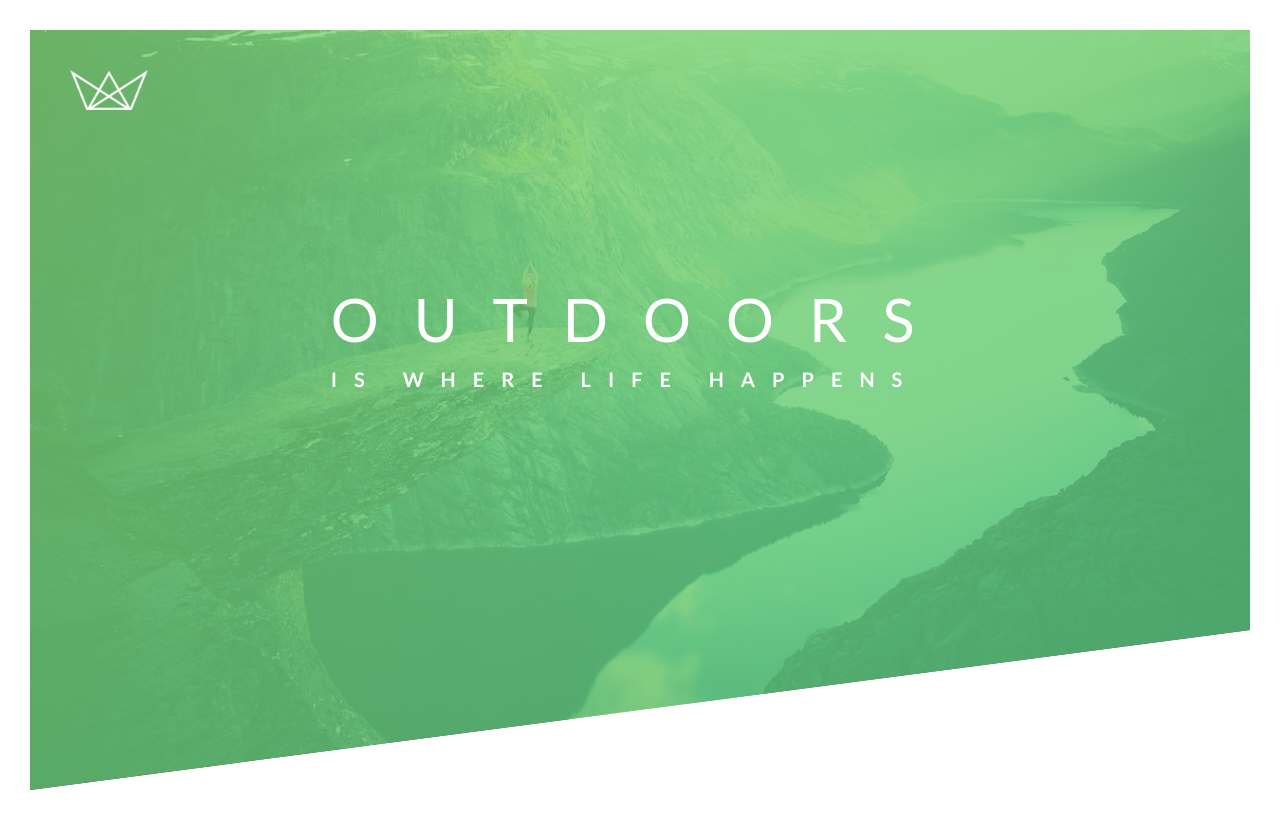
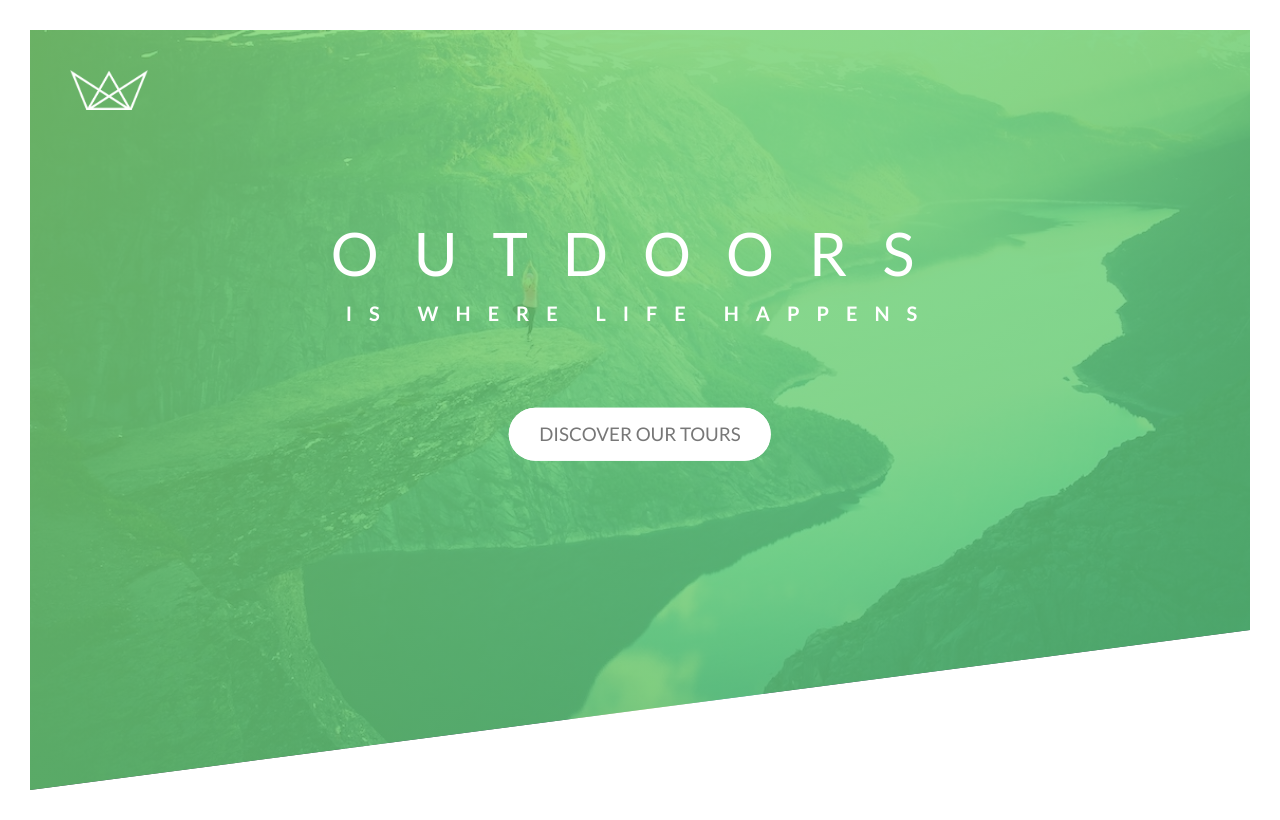
Before and after one commit to CypherAk007/Natours-React-App, a React (Vite) app: page / in a window 1280 px wide. Built offline with nearby package versions, Linux system fonts and the light colour scheme.

Commit message:
Button effect (jugard )

```diff
--- a/src/UI/Button.jsx
+++ b/src/UI/Button.jsx
@@ -4,9 +4,11 @@ const Button  = (props)=>{
     return (
         <button
         className=
-        {`${classes.btn}  transition-all   inline-block text-3xl uppercase mt-12  bg-white px-12 py-6  no-underline rounded-full
-         hover:-translate-y-4 hover:shadow-button hover:relative hover:after:scale-x-[1.4] hover:after:scale-y-[1.6] hover:after:opacity-0 active:relative
-         active:-translate-y-0 active:shadow-[0_5px_10px_rgba(0,0,0,.2)]
+        {`${classes.btn} ${classes['btn--white']} transition-all inline-block text-3xl uppercase bg-white text-[#777] px-12 py-6  rounded-full
+         hover:-translate-y-4 hover:shadow-button
+         active:-translate-y-[1px] active:shadow-[0_5px_10px_rgba(0,0,0,.2)]
+
+
           `}
         >
             {props.children}
@@ -17,3 +19,4 @@ const Button  = (props)=>{
 export default Button;
 
 // className={props.className}
+// hover:relative hover:after:scale-x-[1.4] hover:after:scale-y-[1.6] hover:after:opacity-0 active:relative
--- a/src/UI/Button.module.scss
+++ b/src/UI/Button.module.scss
@@ -1,17 +1,51 @@
-.btn:link,
-.btn:visited{
+.btn{
+    position: relative;
+    /* display: inline-block; makes the element as seprate block used when we need padding and margin */
+    &:link,
+    &:visited{
+
+        text-transform: uppercase;
+        padding: 1.5rem 4rem;
+        text-decoration: none;
+        border-radius: 10rem;
+        display: inline-block;
+        transition: all .2s;
         position: relative;
     }
+    /* box-shadow: 0 10px 20px; -> (x , y, blur) */
+    &:hover{
+        transform: translateY(-1rem);
+        box-shadow: 0 1rem 2rem rgba(#000, .2);
 
-.btn::after{
-    content: '';
+
+        &::after{
+            transform: scaleX(1.4) scaleY(1.6);
+            opacity: 0;
+        }
+    }
+    &:active{
+        transform: translateY(-.1rem);
+        box-shadow: 0 .5rem 1rem rgba(#000, .2);
+    }
+    &--white{
+        background-color:white;
+        color: grey;
+
+        &::after{
+            background-color: white;
+        }
+    }
+
+    &:after{
+        content: "";
         display: inline-block;
+        height: 100%;
+        width: 100%;
+        border-radius: 10rem;
         position: absolute;
         top: 0;
         left: 0;
-    height: 100%;
-    width: 100%;
         z-index: -1;
         transition: all .4s;
-    background-color: wheat;
     }
+}
--- a/src/components/Header.jsx
+++ b/src/components/Header.jsx
@@ -5,16 +5,16 @@ import classes from './Header.module.scss'
 const Header = ()=>{
 
     return (
-        <header className={`${classes.header}  h-[95vh] relative`}>
+        <header className={`${classes.header}  h-[95vh] relative `}>
             <div className={` absolute top-16 left-16 `}>
                 <img className={`h-16`} src={logo} alt='logo '></img>
             </div>
-            <div className={`absolute top-[40%] left-1/2 -translate-y-2/4 -translate-x-2/4`}>
-                <h1 className={`${classes['heading-primary']} text-white uppercase`}>
+            <div className={`absolute top-[40%] left-1/2 -translate-y-2/4 -translate-x-2/4 text-center`}>
+                <h1 className={`${classes['heading-primary']} text-white uppercase mb-32`}>
                     <span className={` ${classes['heading-primary-main']} block text-[6rem] font-normal tracking-[35px]`}>Outdoors</span>
                     <span className={` ${classes['heading-primary-sub']} block text-[2rem] font-bold tracking-[17px]`}>is where life happens</span>
                 </h1>
-                {/* <Button>Discover our tours</Button> */}
+                <Button>Discover our tours</Button>
             </div>
 
 
```
Lines whose indentation alone changed are shown as unchanged.
